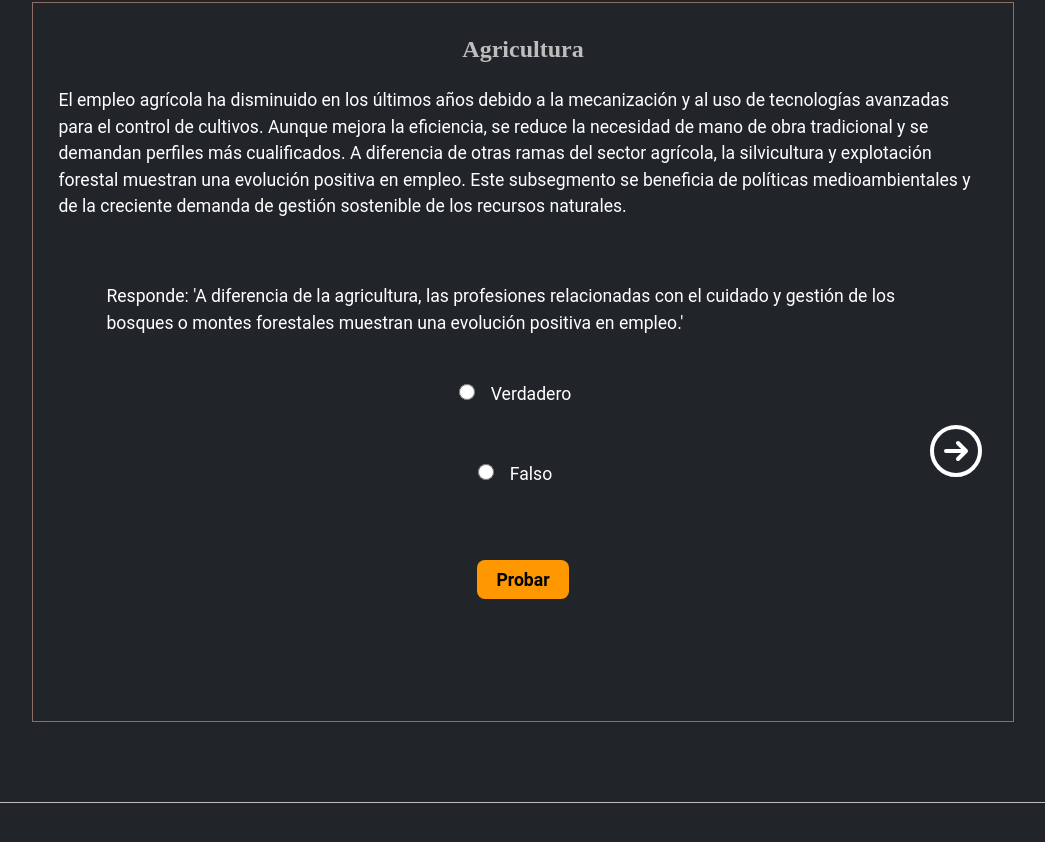
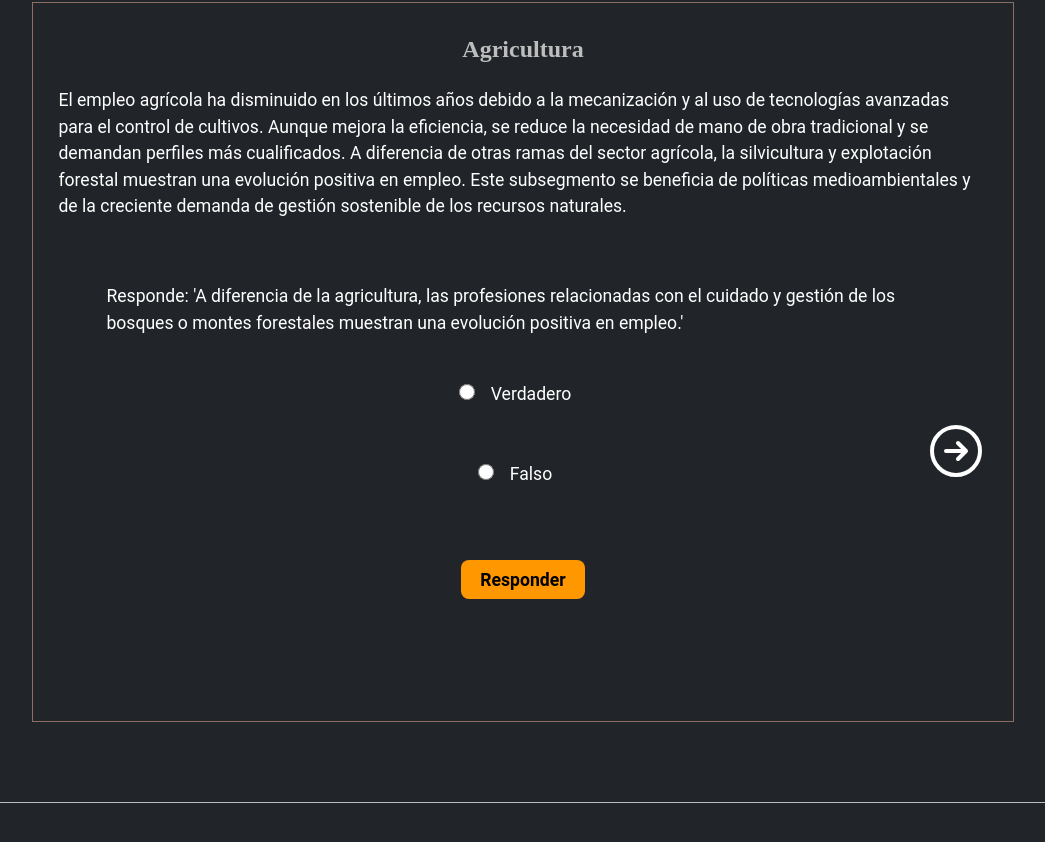
Before and after one commit to Guada-lupes/OccupationsGame, a React (Vite) app: page /agricultura in a window 1280 px wide. Shown: the part 379-1221 px from the top of the page, without its empty margins (117-1162 px from the left). Built offline with nearby package versions, Linux system fonts and the light colour scheme.

Commit message:
cambio palabras

```diff
--- a/src/challenges/CompleteWord.jsx
+++ b/src/challenges/CompleteWord.jsx
@@ -58,7 +58,7 @@ const [actual, setActual] = useState(0)
               )}
               {/* Boton de comprobacion */}
               <button onClick={() => checkAnswer(ip, result, setResult)} className="btn">
-                Probar
+                Responder
               </button>
             </div>
           ))}
--- a/src/challenges/TrueOrFalse.jsx
+++ b/src/challenges/TrueOrFalse.jsx
@@ -114,7 +114,7 @@ const TrueOrFalse = ({ reto, id, next }) => {
               </label>
               <div className={styles.button_container}>
                 <button className="btn" onClick={() => verificarRespuesta(i)}>
-                  Probar
+                  Responder
                 </button>
               </div>
 
--- a/src/components/OccupationsCard.jsx
+++ b/src/components/OccupationsCard.jsx
@@ -30,7 +30,7 @@ const OccupationsCard = ({ profesiones }) => {
         })}
       </div>
       <Button
-        texto={finished ? "Terminar" : "Volver"}
+        texto={finished ? "Finalizar" : "Continuar"}
         link={`${finished ? "/finished" : "/all_tribus"} `}
       />
     </div>
```
Also changed, not shown: 2 other files (tests, documents, lock files or other folders).
